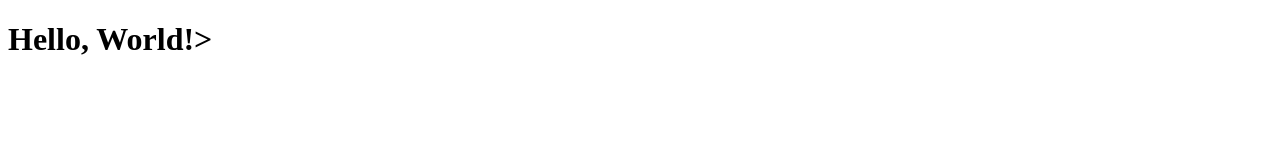
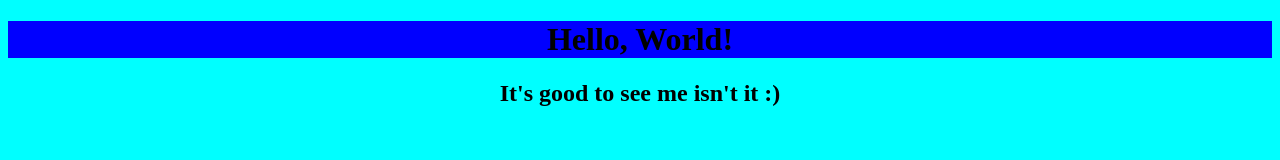
Before and after one commit to clintondfoster/my-personal-website, a plain HTML site: page index.html in a window 1280 px wide. Drawn offline with Linux system fonts and the light colour scheme.

Commit message:
add  style.css, connect to index.html

```diff
--- a/index.html
+++ b/index.html
@@ -1,9 +1,11 @@
 <!DOCTYPE html>
 <html lang="en">
     <head>
+        <link rel="stylesheet" href="style.css" />
         <title>My Personal Website</title>
     </head>
     <body>
-        <h1>Hello, World!></h1>
+        <h1>Hello, World! </h1>
+        <h2>It's good to see me isn't it :)</h2>
     </body>
 </html>
--- /dev/null
+++ b/style.css
@@ -0,0 +1,14 @@
+body {
+    background-color: aqua;
+}
+title {
+    text-align: center;
+}
+h1 {
+    text-align: center;
+    background-color: blue;
+    text-emphasis-color: aliceblue;
+}
+h2 {
+    text-align: center
+}
```
